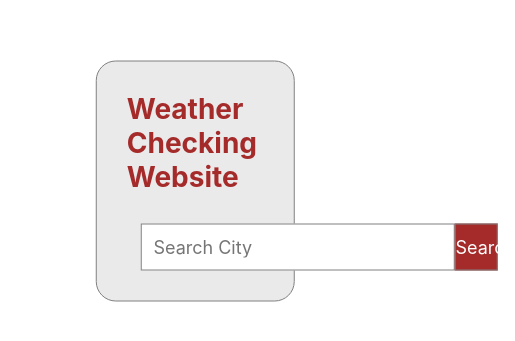
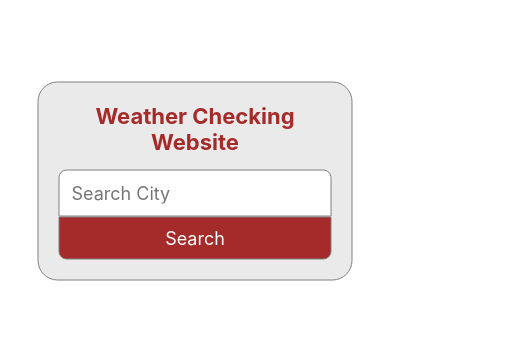
Before and after one commit to AbuHuraira2129/Weather-Checking-Website-using-API, a plain HTML site: page index.html in a window 390 px wide. Shown: the part 241-582 px from the top of the page, 515 px wide, since content can reach past the window. Drawn offline with Linux system fonts and the light colour scheme.

Commit message:
Maked the website Responsive

```diff
--- a/style.css
+++ b/style.css
@@ -41,6 +41,8 @@
     outline: 0;
     border: 1px solid grey;
     font-size: 18px;
+    border-top-left-radius: 8px;
+    border-bottom-left-radius: 8px;
 }
 
 .search button{
@@ -50,6 +52,8 @@
     font-size: 18px;
     border: 1px solid grey;
     cursor: pointer;
+    border-top-right-radius: 8px;
+    border-bottom-right-radius: 8px;
 }
 
 .content{
@@ -62,3 +66,38 @@
     font-size: 18px;
     margin-top: 10px;
 }
+
+@media screen and (max-width: 600px) {
+    .container{
+        width: 70%;
+        padding: 20px;
+    }
+    .container h1{
+            font-size: 22px;
+            text-align: center;
+            margin-bottom: 15px;
+    }
+    .search{
+        width: 100%;
+        display: flex;
+        flex-direction: column;
+    }
+    .search input{
+        border-radius: 0;
+        border-top-left-radius: 8px;
+        border-top-right-radius: 8px;
+    }
+    .search input::placeholder{
+        text-align: left;
+    }
+    .search button{
+        width: 100%;
+        border-radius: 0;
+        border-bottom-left-radius: 8px;
+        border-bottom-right-radius: 8px;
+        padding: 10px;
+    }
+    .content{
+        width: 100%;
+    }
+}
```
